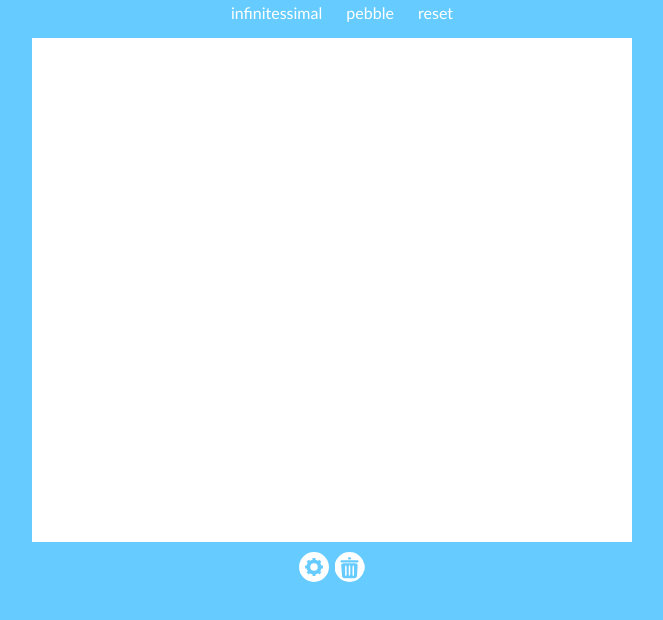
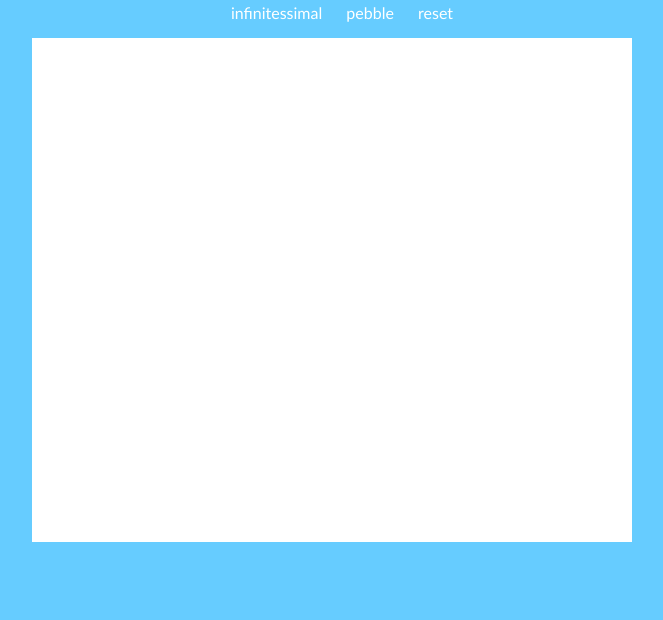
Before and after one commit to rmwu/rigiditea, a plain HTML site: page index.html in a window 1280 px wide. Shown: the part 118-738 px from the top of the page, without its empty margins (308-971 px from the left). Drawn offline with nearby package versions, Linux system fonts and the light colour scheme.

Commit message:
hid buttons

```diff
--- a/index.html
+++ b/index.html
@@ -24,10 +24,10 @@
                 <li id="reset">reset</li>
             </ul>
             <div id="graph"></div>
-            <div id="icon-container">
+            <!--<div id="icon-container">
                 <div class="icon-settings-2"></div>
                 <div class="icon-trash"></div>
-            </div>
+            </div>-->
         </div>
     </div>
 
```
